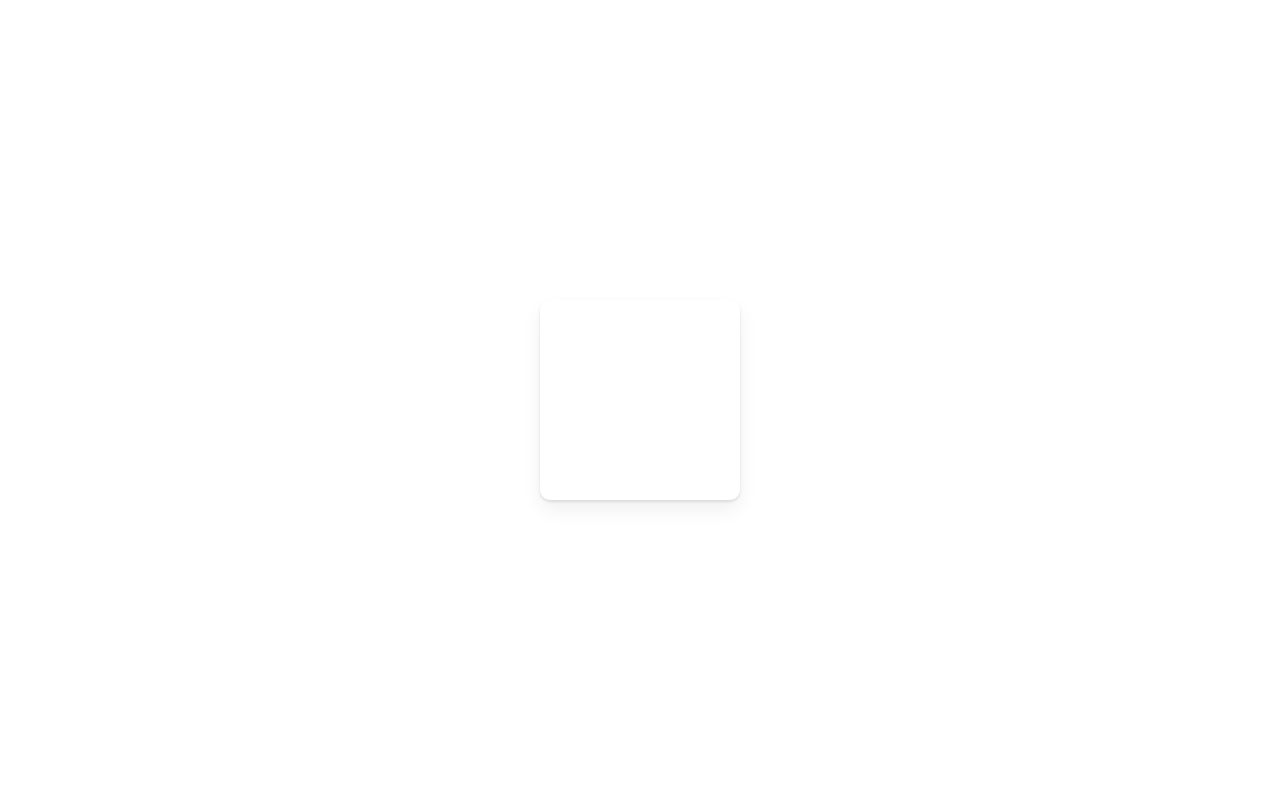
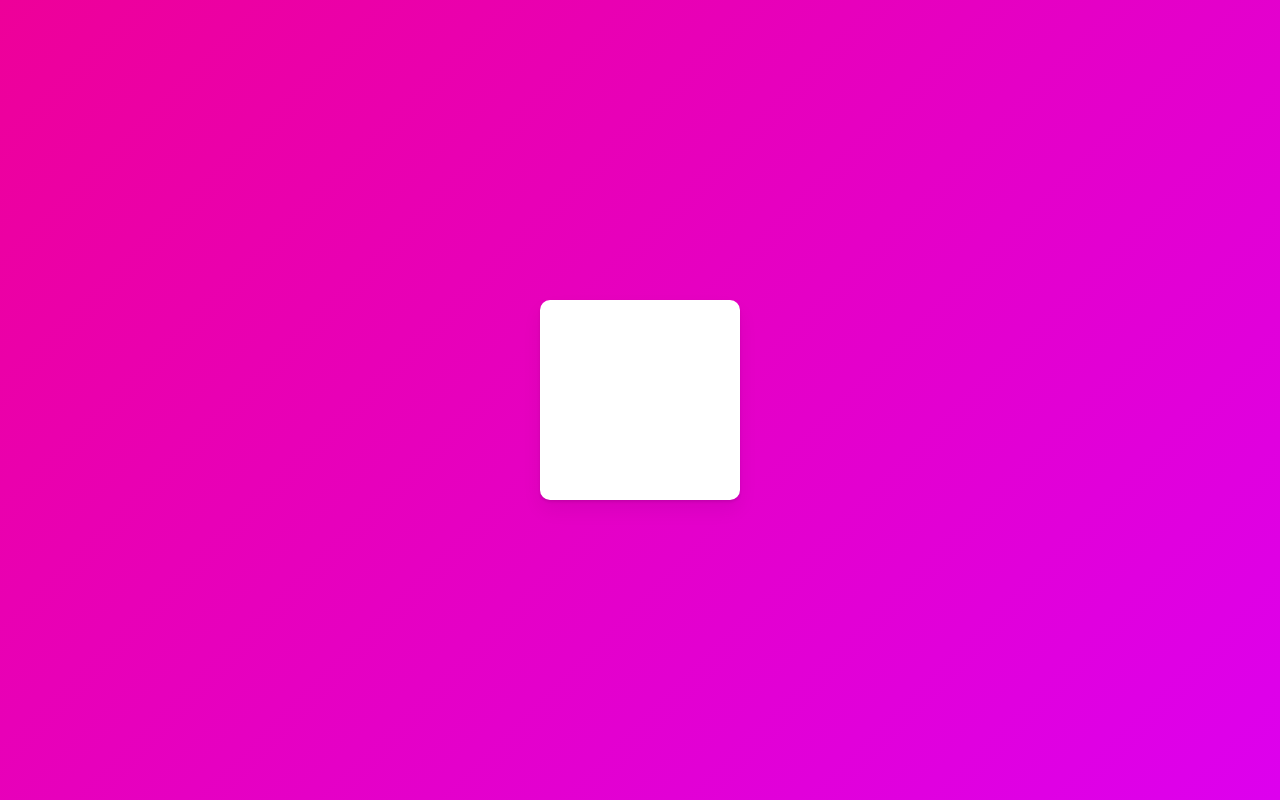
Before and after one commit to mochafreddo/react-masterclass, a React (Vite) app: page / in a window 1280 px wide. Built offline with nearby package versions, Linux system fonts and the light colour scheme.

Commit message:
✨ Add Framer Motion and update global styles
- 📦 Add Framer Motion as a dependency
- 💄 Update GlobalStyle with new body and anchor styles
- 🎨 Set box-sizing to border-box for all elements

```diff
--- a/package.json
+++ b/package.json
@@ -23,6 +23,7 @@
   },
   "dependencies": {
     "@eslint/js": "^9.13.0",
+    "framer-motion": "^11.11.9",
     "react": "^18.3.1",
     "react-dom": "^18.3.1",
     "recoil": "^0.7.7",
--- a/src/GlobalStyle.ts
+++ b/src/GlobalStyle.ts
@@ -43,6 +43,20 @@ table {
 	border-collapse: collapse;
 	border-spacing: 0;
 }
+* {
+  box-sizing: border-box;
+}
+body {
+  font-weight: 300;
+  font-family: 'Source Sans Pro', sans-serif;
+  color:black;
+  line-height: 1.2;
+  background:linear-gradient(135deg,#e09,#d0e);
+}
+a {
+  text-decoration:none;
+  color:inherit;
+}
 `;
 
 export default GlobalStyle;
```
Also changed, not shown: 1 other file (tests, documents, lock files or other folders).
